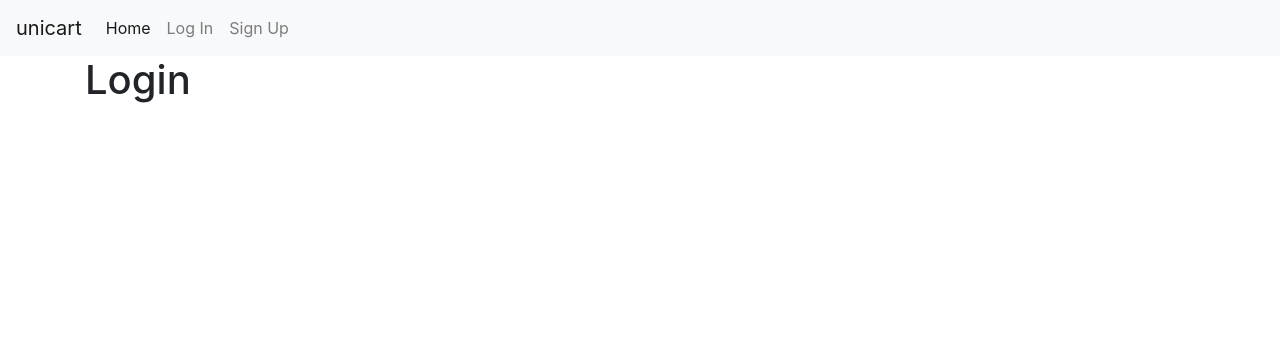
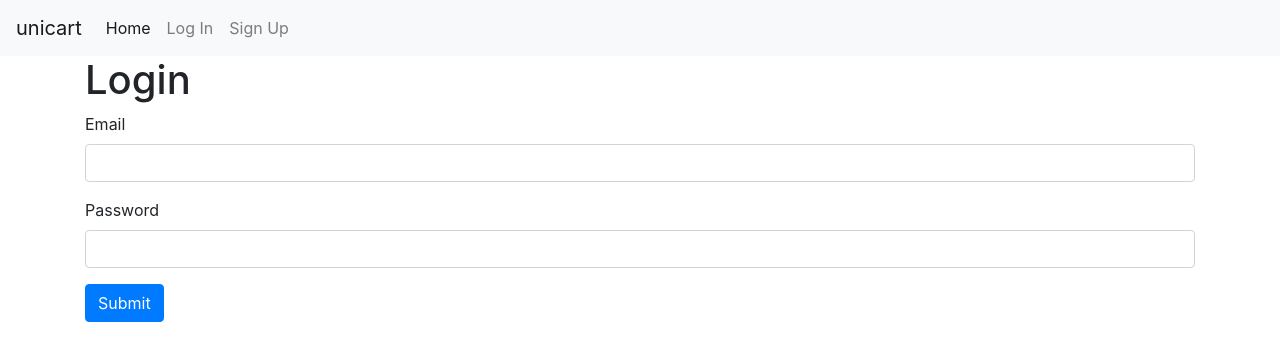
Before and after one commit to anmho/unicart, a Flask app: page /login in a window 1280 px wide. Shown: the top 361 px of the page. Run offline with Flask 2, Linux system fonts and the light colour scheme; some libraries are stand-ins or nearby versions.

Commit message:
Added sign up and log in page

```diff
--- a/website/auth.py
+++ b/website/auth.py
@@ -1,6 +1,5 @@
-from tkinter import E
 from flask import Blueprint, render_template, url_for, redirect, request, flash
-from flask_login import login_user
+from flask_login import login_user, logout_user
 import flask_login
 from werkzeug.security import generate_password_hash, check_password_hash
 from .models import User, db
@@ -8,8 +7,9 @@ from .models import User, db
 auth = Blueprint("auth", __name__)
 
 
-@auth.route("/login")
+@auth.route("/login", methods=["POST", "GET"])
 def login():
+
     return render_template("login.html")
 
 
@@ -48,4 +48,5 @@ def sign_up():
 
 @auth.route("/logout")
 def logout():
-    pass
+    logout_user()
+    return redirect(url_for("login"))
--- /dev/null
+++ b/website/templates/about.html
@@ -0,0 +1,4 @@
+{% extends "base.html" %} {% block title %} About {% endblock %} {% block
+content %}
+<h1>About</h1>
+{% endblock %}
--- a/website/templates/base.html
+++ b/website/templates/base.html
@@ -6,6 +6,10 @@
       href="https://maxcdn.bootstrapcdn.com/bootstrap/4.0.0/css/bootstrap.min.css"
       integrity="sha384-Gn5384xqQ1aoWXA+058RXPxPg6fy4IWvTNh0E263XmFcJlSAwiGgFAW/dAiS6JXm"
       crossorigin="anonymous"
+    />
+    <link
+      rel="stylesheet"
+      href="{{url_for('static', filename='styles/style.css')}}"
     />
 
     <meta charset="utf-8" />
@@ -43,17 +47,14 @@
       </div>
     </nav>
 
-    {% with messages = get_flashed_messages(with_categories=true) %}
-      {% for category, message in messages %}
-        {% if category == "error" %}
-          <div class="alert alert-danger" role="alert">{{ message }}</div>
-          {% elif category == "success" %}
-          <div class="alert alert-success" role="alert">{{ message }}</div>
-          {% else %}
-          <div class="alert alert-primary" role="alert">{{ message }}</div>
-        {% endif %}
-      {% endfor %}
-    {% endwith %}
+    {% with messages = get_flashed_messages(with_categories=true) %} {% for
+    category, message in messages %} {% if category == "error" %}
+    <div class="alert alert-danger" role="alert">{{ message }}</div>
+    {% elif category == "success" %}
+    <div class="alert alert-success" role="alert">{{ message }}</div>
+    {% else %}
+    <div class="alert alert-primary" role="alert">{{ message }}</div>
+    {% endif %} {% endfor %} {% endwith %}
     <div class="container">{% block content %} {% endblock %}</div>
 
     <script
--- a/website/templates/login.html
+++ b/website/templates/login.html
@@ -1,5 +1,17 @@
-{% extends "base.html" %}
-{% block title %} Login {% endblock %}
-{% block content %}
+{% extends "base.html" %} {% block title %} Login {% endblock %} {% block
+content %}
 <h1>Login</h1>
+<form method="POST">
+  <div class="form-group">
+    <label for="email">Email</label>
+    <input type="email" class="form-control" id="email" name="email" />
+  </div>
+
+  <div class="form-group">
+    <label for="password">Password</label>
+    <input type="password" class="form-control" id="password" name="password" />
+  </div>
+
+  <button type="submit" class="btn btn-primary">Submit</button>
+</form>
 {% endblock %}
--- a/website/views.py
+++ b/website/views.py
@@ -6,7 +6,6 @@ views = Blueprint("views", __name__)
 
 @views.route("/", methods=["GET", "POST"])
 def home():
-    flash("hello")
     return render_template("index.html")
 
 
```
Also changed, not shown: website/static/js/app.js (added), website/static/styles/style.css (added).
